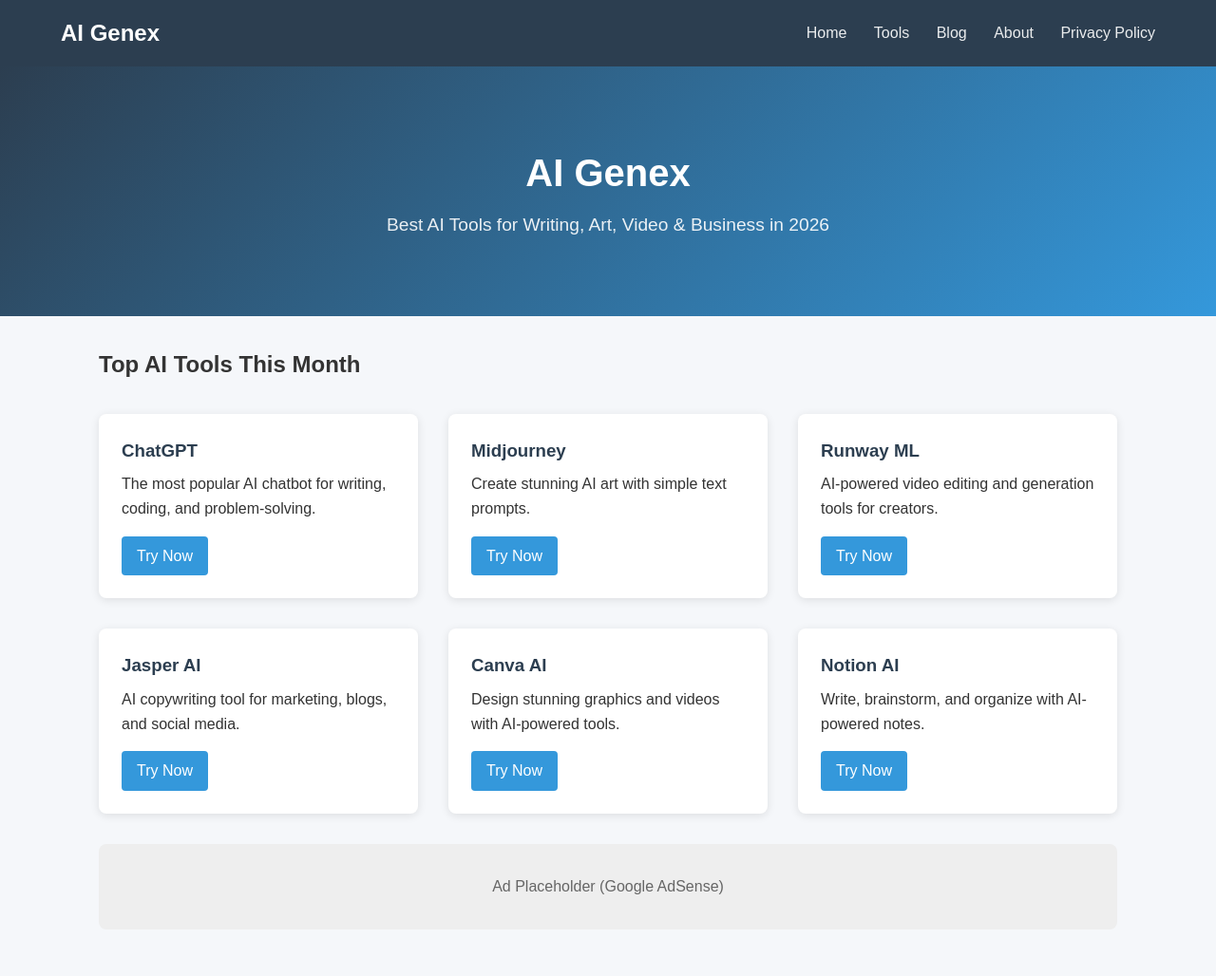
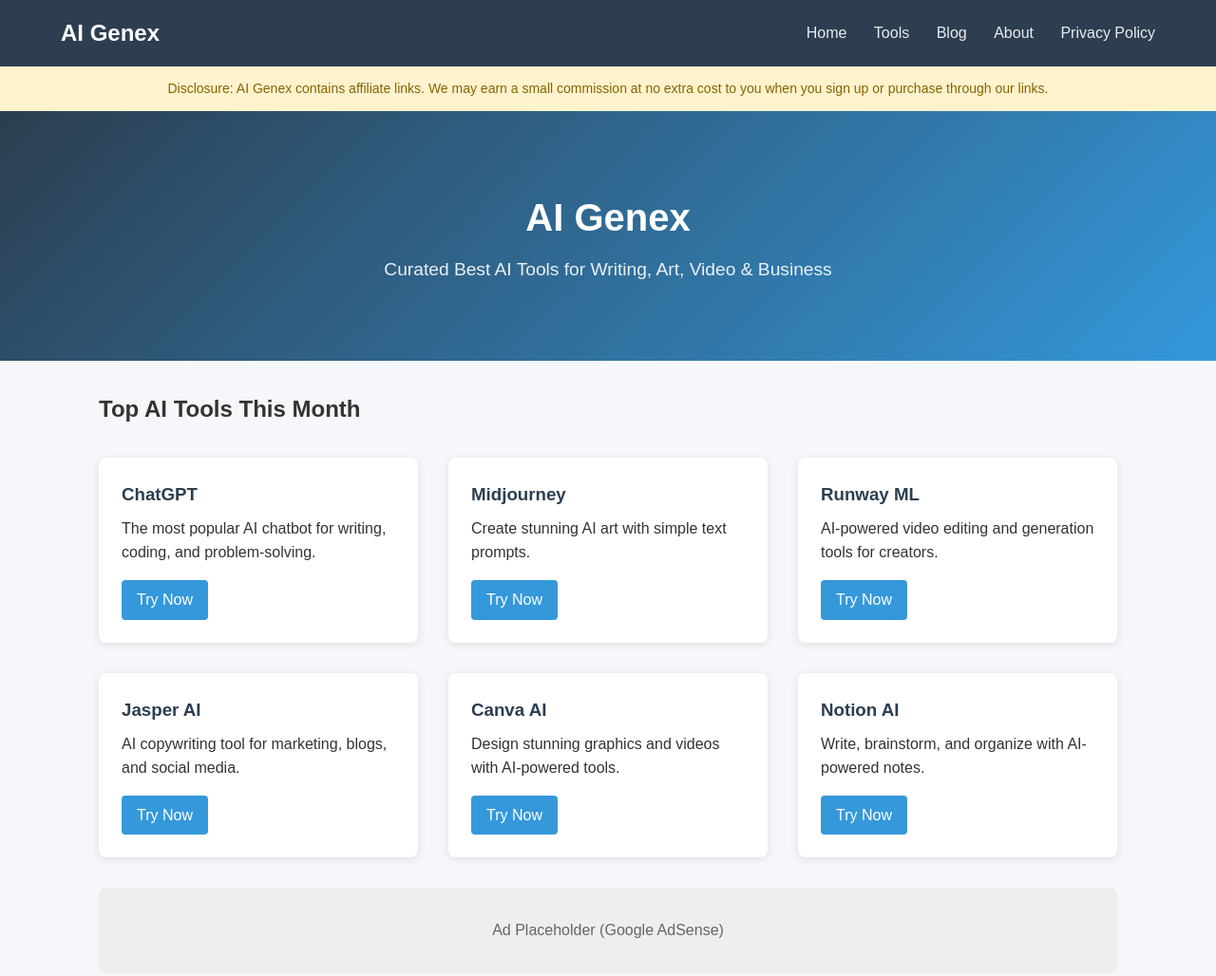
Before and after one commit to aigenex666/aigenex666.github.io, a plain HTML site: page index.html in a window 1280 px wide. Shown: the top 1028 px of the page at 95% size. Drawn offline with Linux system fonts and the light colour scheme.

Commit message:
Update index.html

```diff
--- a/index.html
+++ b/index.html
@@ -3,11 +3,9 @@
 <head>
     <meta charset="UTF-8">
     <meta name="viewport" content="width=device-width, initial-scale=1.0">
-    <title>AI Genex - Best AI Tools 2026 for Writing, Art, Video & Business</title>
-    <meta name="description" content="Discover the best AI tools in 2026 for writing, AI art, video generation, marketing, SEO, and small businesses. Expert reviews and comparisons.">
-    <meta name="keywords" content="AI tools, best AI tools 2026, AI writing, AI art, AI video, AI marketing">
-    <meta name="robots" content="index, follow">
-    <meta name="author" content="AI Genex">
+    <title>AI Genex - Curated Best AI Tools 2026</title>
+    <meta name="description" content="Discover the best AI tools for writing, art, video, and business in 2026. Curated reviews, tutorials, and comparisons.">
+    <meta name="robots" content="index,follow">
     <meta name="msvalidate.01" content="324F3DA800B3F0ABEA1AE4EA59E11CAB" />
 
     <style>
@@ -29,6 +27,13 @@
         .btn:hover {background: #2980b9;}
         .ad-placeholder {background: #eee; padding: 2rem; text-align: center; margin: 2rem 0; border-radius: 8px; color: #666;}
         footer {background: #2c3e50; color: white; text-align: center; padding: 1rem; margin-top: 3rem;}
+        .disclosure-bar {
+            background: #fff3cd;
+            color: #856404;
+            text-align: center;
+            padding: 12px 20px;
+            font-size: 14px;
+        }
     </style>
 </head>
 <body>
@@ -43,10 +48,15 @@
         </div>
     </nav>
 
+<!-- 联盟免责声明 全局显眼展示 -->
+<div class="disclosure-bar">
+    Disclosure: AI Genex contains affiliate links. We may earn a small commission at no extra cost to you when you sign up or purchase through our links.
+</div>
+
     <header>
         <div class="container">
             <h1>AI Genex</h1>
-            <p class="subtitle">Best AI Tools for Writing, Art, Video & Business in 2026</p>
+            <p class="subtitle">Curated Best AI Tools for Writing, Art, Video & Business</p>
         </div>
     </header>
 
@@ -91,12 +101,8 @@
         <h2>About AI Genex</h2>
         <p>
             Welcome to AI Genex — your go-to source for honest, practical reviews and guides on AI-powered writing, SEO, and productivity tools.
-
-            Our mission is simple: to help bloggers, content creators, students, and small business owners find the best AI tools to save time, boost productivity, and create better content. We test every tool hands-on, break down its features, pros and cons, and who it’s best for — no fluff, just real-world insights you can trust.
-
-            All recommendations are editorially independent, and we may earn a small commission when you sign up through our links, at no extra cost to you. This helps us keep creating free content for our readers.
-
-            Thank you for visiting, and we hope our guides help you find the perfect AI tools for your workflow.
+            Our mission is simple: to help bloggers, content creators, students, and small business owners find the best AI tools to save time, boost productivity, and create better content.
+            We test every tool hands-on, break down its features, pros and cons, and who it’s best for — no fluff, just real-world insights you can trust.
         </p>
     </section>
 
```
